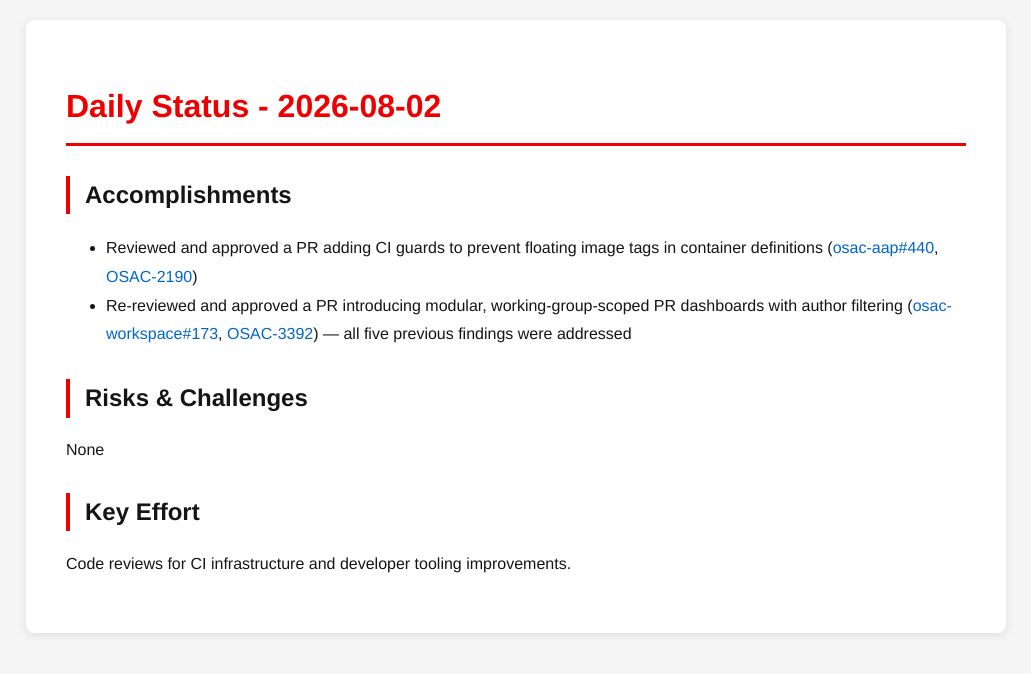
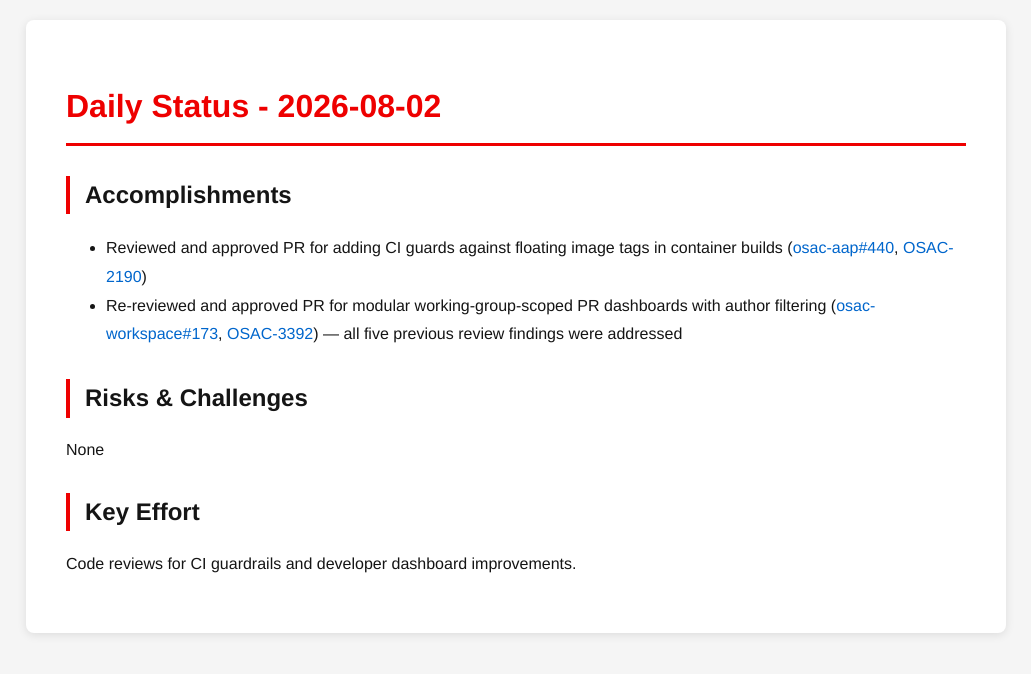
Before and after one commit to tzvatot/daily-status, a Jekyll site: the page built from 2026-08-02.md, in a window 1280 px wide. Shown: the top 674 px of the page, without its empty margins (124-1155 px from the left). Built offline with Jekyll 4.4.1, drawn with Linux system fonts in a browser that asks for light colours.

Commit message:
Daily status update - 2026-08-02

```diff
--- a/2026-08-02.md
+++ b/2026-08-02.md
@@ -7,11 +7,11 @@
 # Daily Status - 2026-08-02
 
 ## Accomplishments
-- Reviewed and approved a PR adding CI guards to prevent floating image tags in container definitions ([osac-aap#440](https://github.com/osac-project/osac-aap/pull/440), [OSAC-2190](https://redhat.atlassian.net/browse/OSAC-2190))
-- Re-reviewed and approved a PR introducing modular, working-group-scoped PR dashboards with author filtering ([osac-workspace#173](https://github.com/osac-project/osac-workspace/pull/173), [OSAC-3392](https://redhat.atlassian.net/browse/OSAC-3392)) — all five previous findings were addressed
+- Reviewed and approved PR for adding CI guards against floating image tags in container builds ([osac-aap#440](https://github.com/osac-project/osac-aap/pull/440), [OSAC-2190](https://redhat.atlassian.net/browse/OSAC-2190))
+- Re-reviewed and approved PR for modular working-group-scoped PR dashboards with author filtering ([osac-workspace#173](https://github.com/osac-project/osac-workspace/pull/173), [OSAC-3392](https://redhat.atlassian.net/browse/OSAC-3392)) — all five previous review findings were addressed
 
 ## Risks & Challenges
 None
 
 ## Key Effort
-Code reviews for CI infrastructure and developer tooling improvements.
+Code reviews for CI guardrails and developer dashboard improvements.
```
